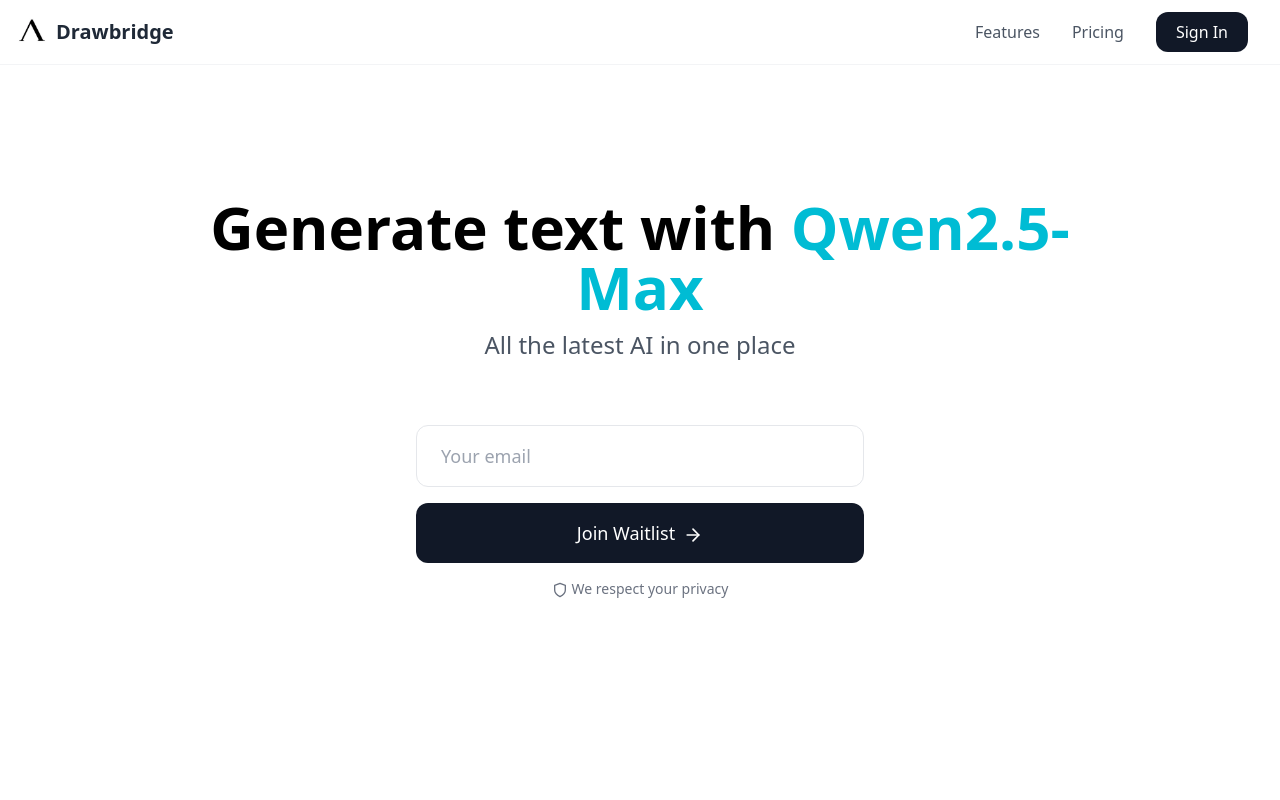
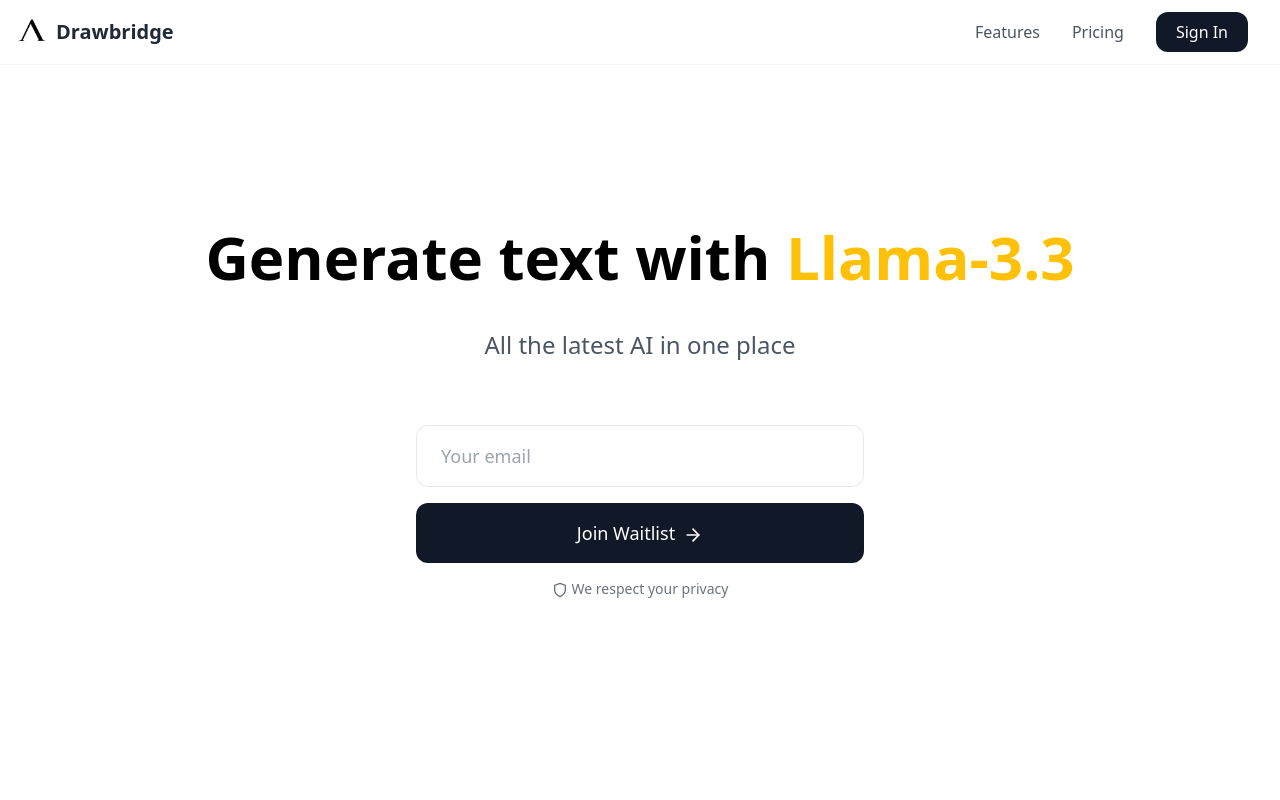
Before and after one commit to mrp3790/drawbridge-landing, a React (Create React App) app: page / in a window 1280 px wide. Shown: the top 800 px of the page. Built offline with nearby package versions, Linux system fonts and the light colour scheme; the HTML template or start-up script is replaced by a standard one.

Commit message:
Update App.js

```diff
--- a/src/App.js
+++ b/src/App.js
@@ -46,24 +46,31 @@ function App() {
     }
   };
 
-  // Randomize initial model on every page load
+  // Randomize initial model on page load
   useEffect(() => {
     const randomIndex = Math.floor(Math.random() * aiModels.length);
     setCurrentModel(randomIndex);
   }, []);
 
-  // Handle transitions with randomized next model
+  // Handle transitions with completely random selection each time
   useEffect(() => {
     const intervalId = setInterval(() => {
       setTransitioning(true);
+
       setTimeout(() => {
-        setCurrentModel((prev) => (prev + 1) % aiModels.length);
+        // Pick a completely random model each time
+        let newIndex;
+        do {
+          newIndex = Math.floor(Math.random() * aiModels.length);
+        } while (newIndex === currentModel); // Ensure it's different from current
+
+        setCurrentModel(newIndex);
         setTransitioning(false);
       }, 600);
     }, 3000);
 
     return () => clearInterval(intervalId);
-  }, [aiModels.length]);
+  }, [currentModel, aiModels.length]);
 
   const features = [
     {
@@ -101,23 +108,12 @@ function App() {
     setSubmitStatus('loading');
 
     try {
-      // First, try to create the waitlist collection if it doesn't exist
-      try {
-        // Save to Firebase Firestore
-        await addDoc(collection(db, "waitlist"), {
-          email: email,
-          timestamp: serverTimestamp(),
-          source: window.location.href
-        });
-      } catch (collectionError) {
-        console.error('Collection error:', collectionError);
-        // If there's a collection error, it might be because the collection doesn't exist
-        // In a production app, you would use Cloud Functions or a backend to handle this
-        // For now, we'll simulate success for testing
-
-        // Just log the error but continue as if successful for demo purposes
-        console.log('Email would be saved:', email);
-      }
+      // Add to the waitlist collection
+      await addDoc(collection(db, "waitlist"), {
+        email: email,
+        timestamp: serverTimestamp(),
+        source: window.location.href
+      });
 
       // Success state
       setSubmitStatus('success');
```
